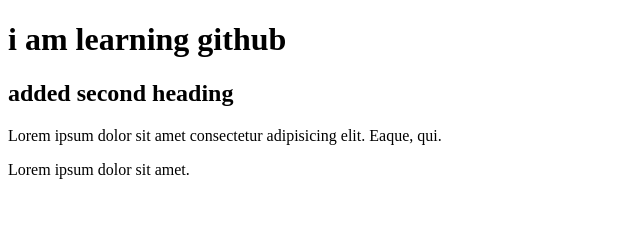
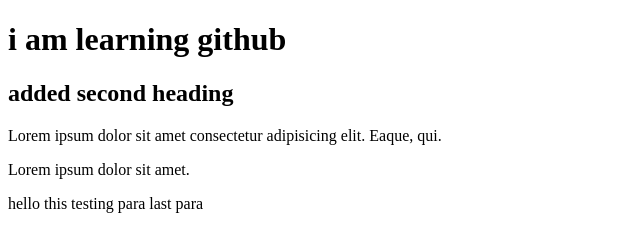
Before and after one commit to akshanshkr/currentrepo, a plain HTML site: page index.html in a window 1280 px wide. Shown: the whole page, without its empty margins (0-640 px from the left). Drawn offline with Linux system fonts and the light colour scheme.

Commit message:
add last para

```diff
--- a/index.html
+++ b/index.html
@@ -10,5 +10,6 @@
     <h2>added second heading</h2>
     <p>Lorem ipsum dolor sit amet consectetur adipisicing elit. Eaque, qui.</p>
     <p>Lorem ipsum dolor sit amet.</p>
+    <p>hello this testing para last para</p>
 </body>
 </html>
```
